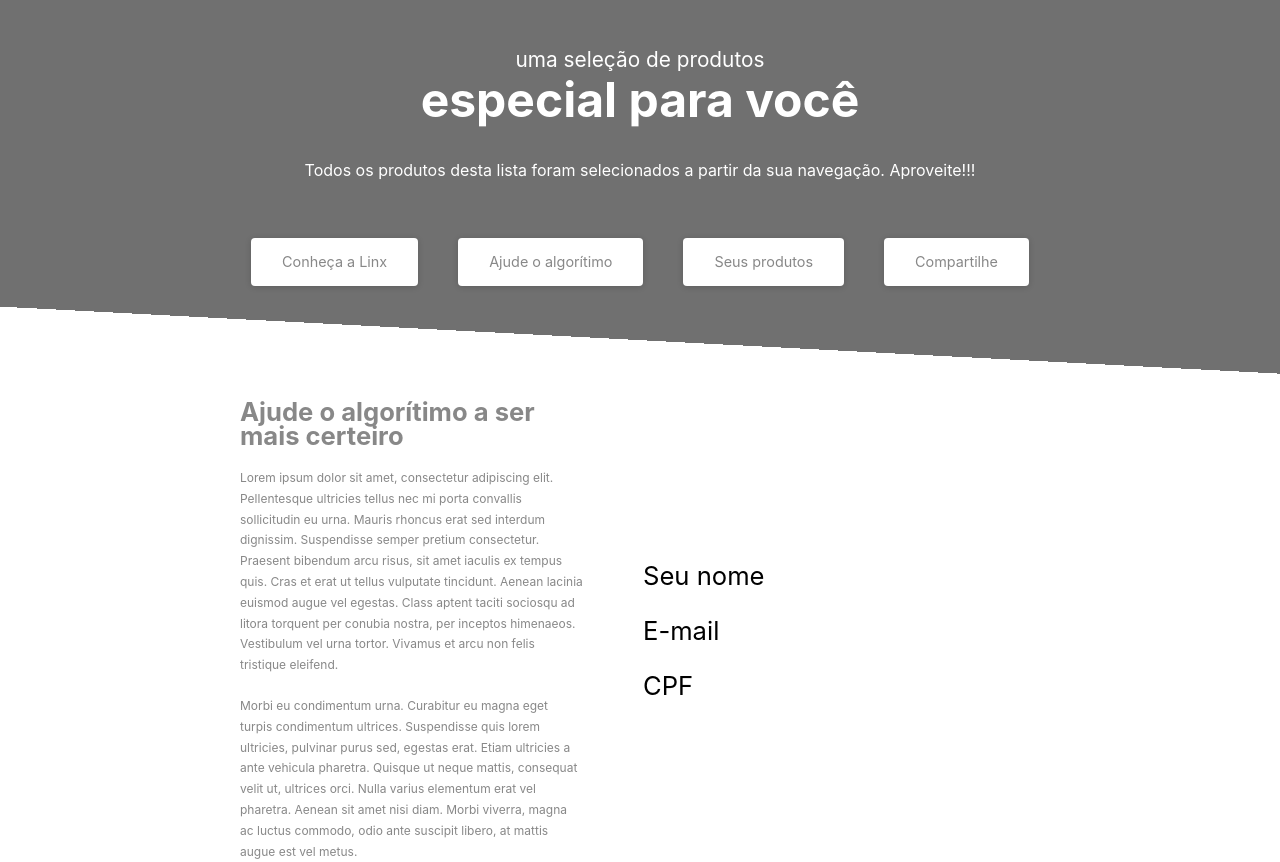
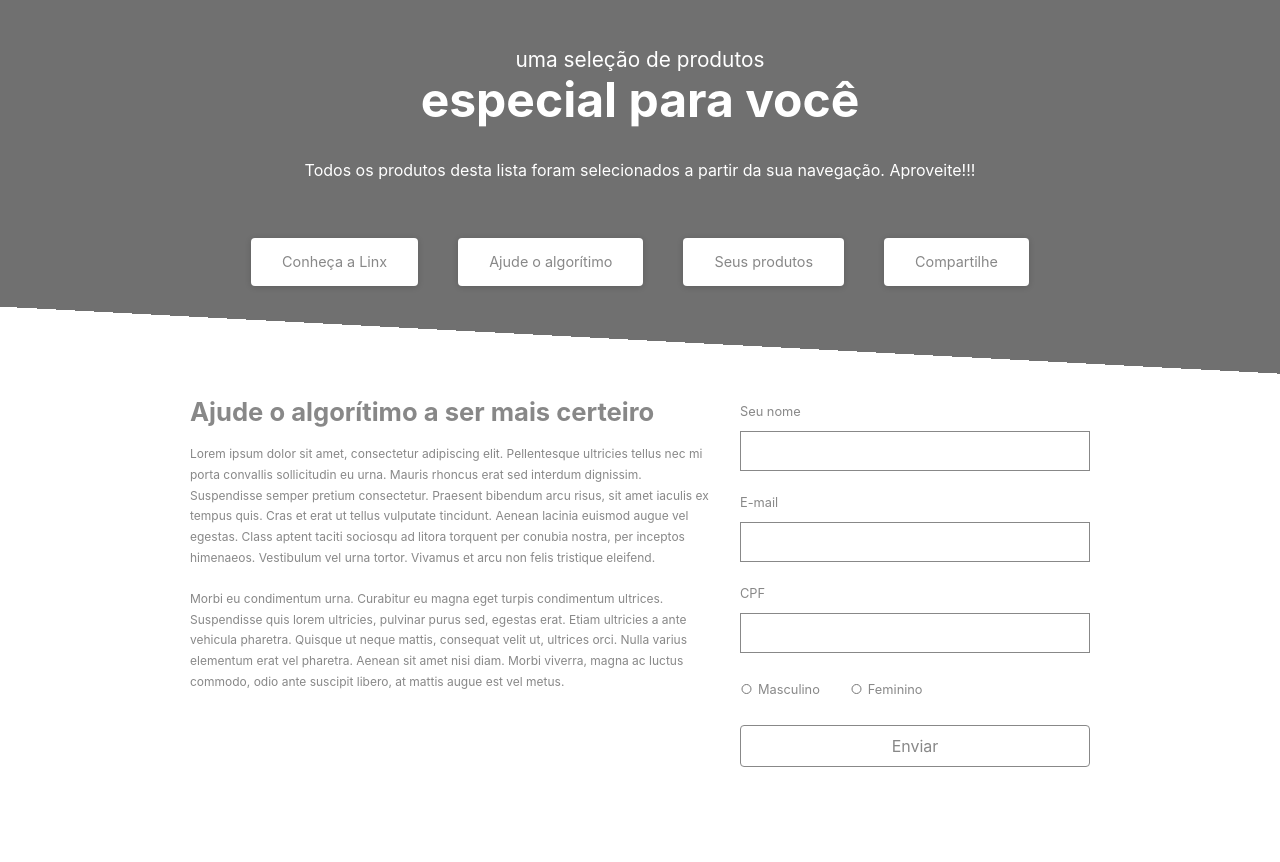
Before and after one commit to eumatheusmoura/pjt_React, a React (Vite) app in the folder mock_modulo5/: page / in a window 1280 px wide. After the commit the page ends 817 px from the top, so only its background shows below. Built offline with nearby package versions, Linux system fonts and the light colour scheme.

Commit message:
primeiro commit

```diff
--- a/mock_modulo5/src/App.jsx
+++ b/mock_modulo5/src/App.jsx
@@ -1,11 +1,11 @@
 import { useState } from "react";
-import S from "./App.css";
+import "./App.css";
 import Header from "./components/Header/HeaderText/Header";
 import Intro from "./components/Intro/Intro/Intro";
 
 function App() {
   return (
-    <div className={S.App}>
+    <div className="App">
       <Header />
       <Intro />
     </div>
--- a/mock_modulo5/src/components/Intro/Form/Form.jsx
+++ b/mock_modulo5/src/components/Intro/Form/Form.jsx
@@ -1,15 +1,54 @@
-import React from "react";
+import React, { useState } from "react";
 import S from "./Form.module.css";
+import I from "../Input/Input.module.css";
 import Label from "../Label/Label";
+import Input from "../Input/Input";
 
 const Form = () => {
+  const [selected, setSelected] = useState("");
+
+  const handleChange = (event) => {
+    console.log(event.target.value);
+    setSelected(event.target.value);
+  };
+
   return (
-    <form action="">
-      <Label nome="Seu nome" />
-      <input type="text" />
-      <Label nome="E-mail" />
-      <input type="text" />
-      <Label nome="CPF" />
+    <form action="" className={S.Formulario}>
+      <Label forName="nome" nome="Seu nome" />
+      <Input className={I.Input} type="text" id="nome" />
+      <Label forName="email" nome="E-mail" />
+      <Input className={I.Input} type="email" id="email" />
+      <Label forName="cpf" nome="CPF" />
+      <Input className={I.Input} type="number" id="cpf" />
+      <div className={S.ContainerRadio}>
+        <div>
+          <input
+            className={I.InputRadio}
+            name="masculino"
+            value="masculino"
+            type="radio"
+            id="masculino"
+            checked={selected === "masculino"}
+            onChange={handleChange}
+          />
+          <Label forName="masculino" nome="Masculino" />
+        </div>
+        <div>
+          <input
+            className={I.InputRadio}
+            name="feminino"
+            value="feminino"
+            type="radio"
+            id="feminino"
+            onChange={handleChange}
+            checked={selected === "feminino"}
+          />
+          <Label forName="feminino" nome="Feminino" />
+        </div>
+      </div>
+      <button className={S.btnEnviar} type="submit">
+        Enviar
+      </button>
     </form>
   );
 };
--- a/mock_modulo5/src/components/Intro/Form/Form.module.css
+++ b/mock_modulo5/src/components/Intro/Form/Form.module.css
@@ -0,0 +1,23 @@
+.Formulario {
+  display: flex;
+  flex-direction: column;
+}
+
+.btnEnviar {
+  color: #888888;
+  background-color: transparent;
+  border: 1px solid #888888;
+  border-radius: 4px;
+  font-size: 16px;
+  padding: 10px 148px;
+  margin-top: 23px;
+  margin-bottom: 50px;
+}
+
+.ContainerRadio {
+  display: flex;
+  flex-direction: row;
+  align-items: center;
+
+  gap: 30px;
+}
--- /dev/null
+++ b/mock_modulo5/src/components/Intro/Input/Input.jsx
@@ -0,0 +1,16 @@
+import React from "react";
+import S from "../Input/Input.module.css";
+
+const Input = ({ type, id, className, name, value }) => {
+  return (
+    <input
+      type={type}
+      id={id}
+      name={name}
+      value={value}
+      className={className}
+    />
+  );
+};
+
+export default Input;
--- /dev/null
+++ b/mock_modulo5/src/components/Intro/Input/Input.module.css
@@ -0,0 +1,20 @@
+.Input {
+  font-size: 14px;
+  border: 1px solid #888888;
+  width: 350px;
+  height: 40px;
+  padding-left: 5px;
+  margin-top: 7px;
+  margin-bottom: 20px;
+}
+
+input::-webkit-outer-spin-button,
+input::-webkit-inner-spin-button {
+  -webkit-appearance: none;
+  margin: 0;
+}
+
+.InputRadio {
+  height: 10px;
+  margin-right: 5px;
+}
--- a/mock_modulo5/src/components/Intro/Intro/Intro.module.css
+++ b/mock_modulo5/src/components/Intro/Intro/Intro.module.css
@@ -1,15 +1,16 @@
 .containerIntro {
-  width: 800px;
+  width: 900px;
   display: flex;
   flex-direction: row;
-  align-items: center;
-  justify-content: center;
-  gap: 60px;
+  align-items: flex-start;
+  justify-content: flex-start;
+  gap: 30px;
   margin: 0 auto;
 }
 
 .tituloIntro {
   color: #888888;
+  width: 520px;
 }
 
 .paragrafoIntro {
@@ -17,4 +18,5 @@
   margin-top: 20px;
   font-size: 12px;
   color: #888888;
+  width: 520px;
 }
--- a/mock_modulo5/src/components/Intro/Label/Label.jsx
+++ b/mock_modulo5/src/components/Intro/Label/Label.jsx
@@ -1,7 +1,12 @@
 import React from "react";
+import S from "../Label/Label.module.css";
 
-const Label = ({ nome }) => {
-  return <label className="label">{nome}</label>;
+const Label = ({ forName, nome, htmlFor }) => {
+  return (
+    <label htmlFor={htmlFor} className={S.Label} for={forName}>
+      {nome}
+    </label>
+  );
 };
 
 export default Label;
--- a/mock_modulo5/src/components/Intro/Label/Label.module.css
+++ b/mock_modulo5/src/components/Intro/Label/Label.module.css
@@ -0,0 +1,4 @@
+.Label {
+  color: #888888;
+  font-size: 0.8rem;
+}
```
